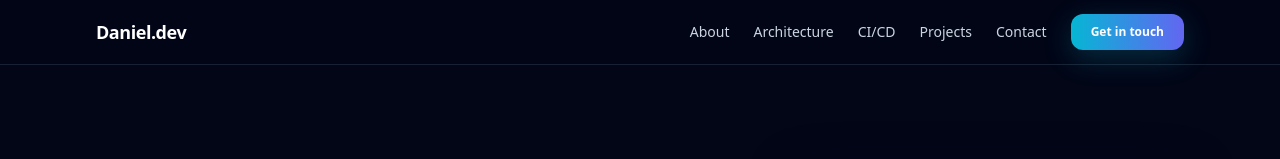
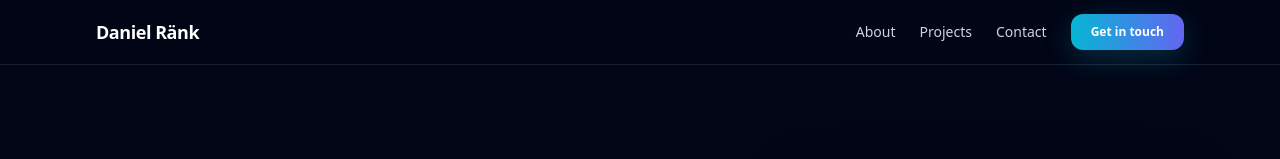
Before and after one commit to danirank/portfolio-daniel-rank, a React (Vite) app in the folder MyPortfolio/: page / in a window 1280 px wide. Shown: the top 159 px of the page. Built offline with nearby package versions, Linux system fonts and the light colour scheme.

Commit message:
minor fixes

```diff
--- a/MyPortfolio/src/components/layout/Footer.tsx
+++ b/MyPortfolio/src/components/layout/Footer.tsx
@@ -5,7 +5,7 @@ export function Footer() {
     <footer className="border-t border-slate-800 py-8">
       <Container className="flex flex-col items-center justify-between gap-3 text-sm text-slate-400 md:flex-row">
         <p>� {new Date().getFullYear()} Daniel - .NET Cloud Developer</p>
-        <p>Built with React, TypeScript, Tailwind, and a CI/CD mindset.</p>
+        <p>Built with React, TypeScript, Tailwind</p>
       </Container>
     </footer>
   )
--- a/MyPortfolio/src/components/layout/Navbar.tsx
+++ b/MyPortfolio/src/components/layout/Navbar.tsx
@@ -4,8 +4,6 @@ import { Container } from './Container'
 
 const navLinks = [
   { href: '#about', label: 'About' },
-  { href: '#architecture', label: 'Architecture' },
-  { href: '#cicd', label: 'CI/CD' },
   { href: '#projects', label: 'Projects' },
   { href: '#contact', label: 'Contact' },
 ]
@@ -17,7 +15,7 @@ export function Navbar() {
     <header className="sticky top-0 z-40 border-b border-slate-800/80 bg-slate-950/85 backdrop-blur-md">
       <Container className="flex h-16 items-center justify-between">
         <a className="text-lg font-bold tracking-tight text-white" href="#about">
-          Daniel.dev
+          Daniel Ränk
         </a>
 
         <nav className="hidden items-center gap-6 md:flex">
```
